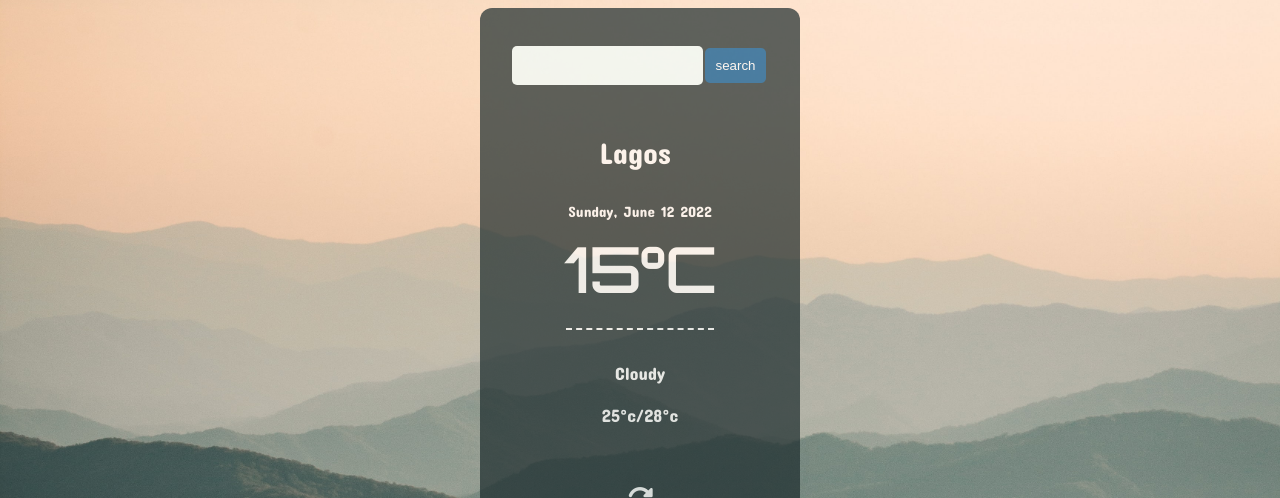
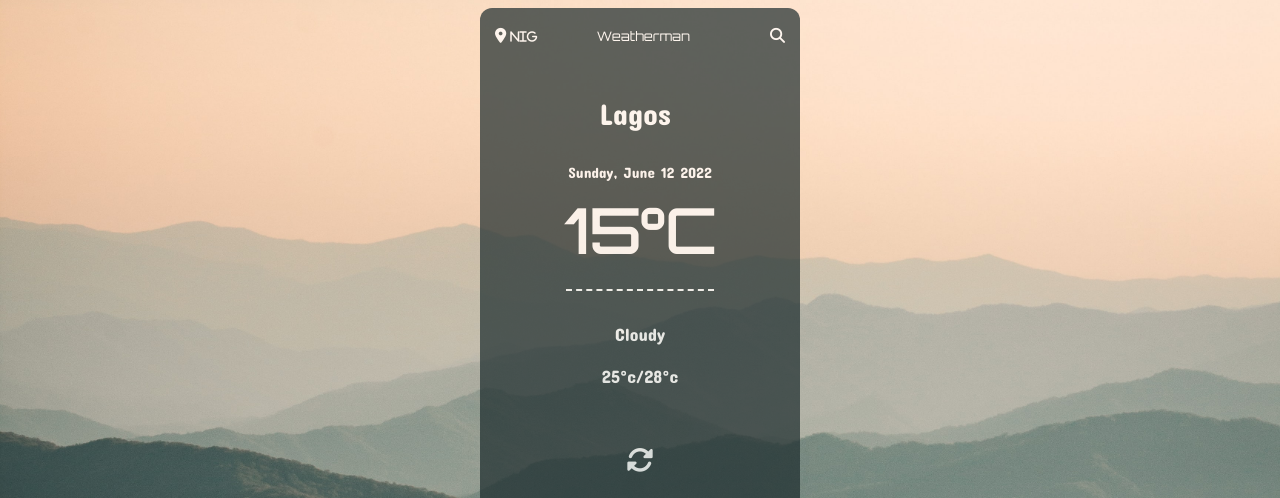
Before and after one commit to JohnnyOhms/Weather-man, a plain HTML site: page index.html in a window 1280 px wide. Shown: the top 498 px of the page. Drawn offline with Linux system fonts and the light colour scheme; no server answers.

Commit message:
added animation class

```diff
--- a/index.html
+++ b/index.html
@@ -14,13 +14,13 @@
     <div class="container">
         <div class="weather-man">
             <div class="header">
-                <i class="fa-solid fa-location-dot hide" id="head"><span id="country" class="country hide">NIG</span></i>
+                <i class="fa-solid fa-location-dot" id="head"><span id="country" class="country">NIG</span></i>
                 <form action=""id="input">
-                    <input type="text" name="text" id="text" class="search">
-                    <input type="button" class="btn" value="search">
+                    <input type="text" name="text" id="text" class="search hide">
+                    <input type="button" class="btn hide" value="search">
                 </form>
-                <p id="name" class="name hide">Weatherman</p>
-                <i class="fa-solid fa-magnifying-glass hide" id="head"></i>
+                <p id="name" class="name">Weatherman</p>
+                <i class="fa-solid fa-magnifying-glass" id="head"></i>
             </div>
             <p class="location"><span>Lagos</span></p><br>
             <p class="date"><span>Sunday, June 12 2022</span></p><br>
--- a/style.css
+++ b/style.css
@@ -70,11 +70,15 @@ i{
     outline: none;
     background-color: var(--color-azure);
     border-radius: 5px;
+}
+
+.slide-down{
     animation: slide-down ease .8s;
 }
 
-/* will add a slide-down class */
-/* will add a slide-from-left class */
+.slide-from-left{
+    animation: slide-from-left ease .8s;
+}
 
 @keyframes slide-down{
     from{
@@ -101,7 +105,6 @@ i{
     padding: 1rem;
     margin: 2px;
     cursor: pointer;
-    animation: slide-from-left ease .8s;
 }
 
 .header{
@@ -112,8 +115,9 @@ i{
 
 #name{
     font-size: 13px;
+    font-family:'orbitron' ;
     text-align: center;
-    padding-right: 40px;
+    padding-right: 80px;
 }
 
 #head{
```
